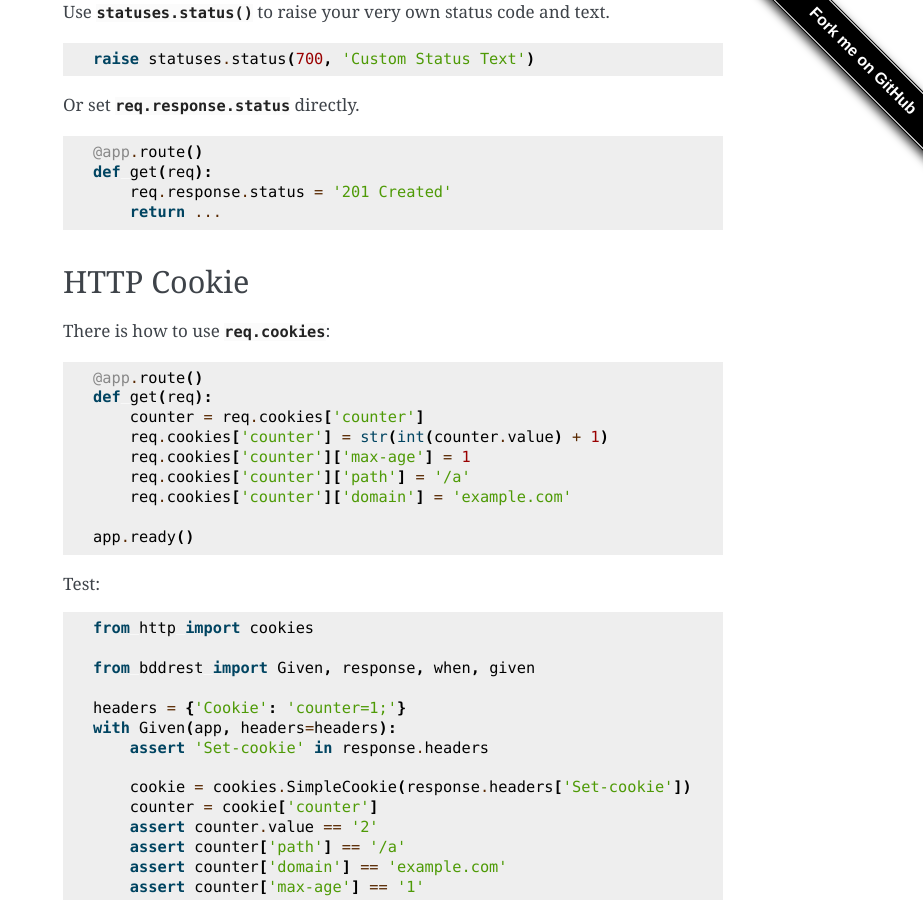
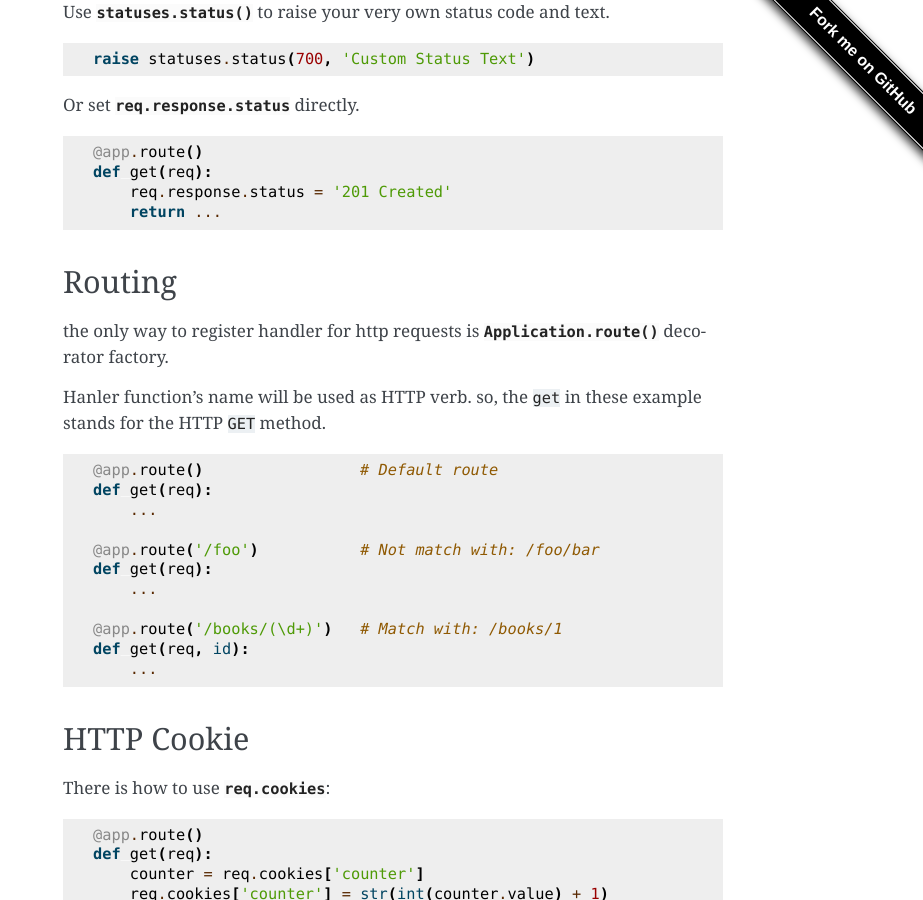
Before and after one commit to yhttp/yhttp, a Sphinx documentation site: the page built from sphinx/cookbook.rst, in a window 1280 px wide and 900 px high, scrolled down 2631 px. Shown: the whole window, without its empty margins (357-1280 px from the left). Built offline with Sphinx 7.4.7, drawn with Linux system fonts in a browser that asks for light colours; pages that are not in the unit, such as notebooks, are missing from menus.

Commit message:
Cookbook: Routing section

```diff
--- a/sphinx/cookbook.rst
+++ b/sphinx/cookbook.rst
@@ -179,6 +179,31 @@ Or set :attr:`req.response.status <yhttp.Response.status>` directly.
        return ...
 
 
+Routing
+-------
+
+the only way to register handler for http requests is
+:meth:`.Application.route` decorator factory.
+
+Hanler function's name will be used as HTTP verb. so, the ``get`` in these
+example stands for the HTTP ``GET`` method.
+
+
+.. code-block::
+
+   @app.route()                 # Default route
+   def get(req):
+       ...
+
+   @app.route('/foo')           # Not match with: /foo/bar
+   def get(req):
+       ...
+
+   @app.route('/books/(\d+)')   # Match with: /books/1
+   def get(req, id):
+       ...
+
+
 HTTP Cookie
 -----------
 
--- a/sphinx/index.rst
+++ b/sphinx/index.rst
@@ -58,7 +58,7 @@ Contents
    quickstart
    cookbook
    tutorials/index
-   api
+   apireference
 
 
 Indices and tables
```
Also changed, not shown: other parts of sphinx/cookbook.rst (+0 -1 lines), sphinx/api.rst (deleted, +0 -57 lines), 1 other file.
